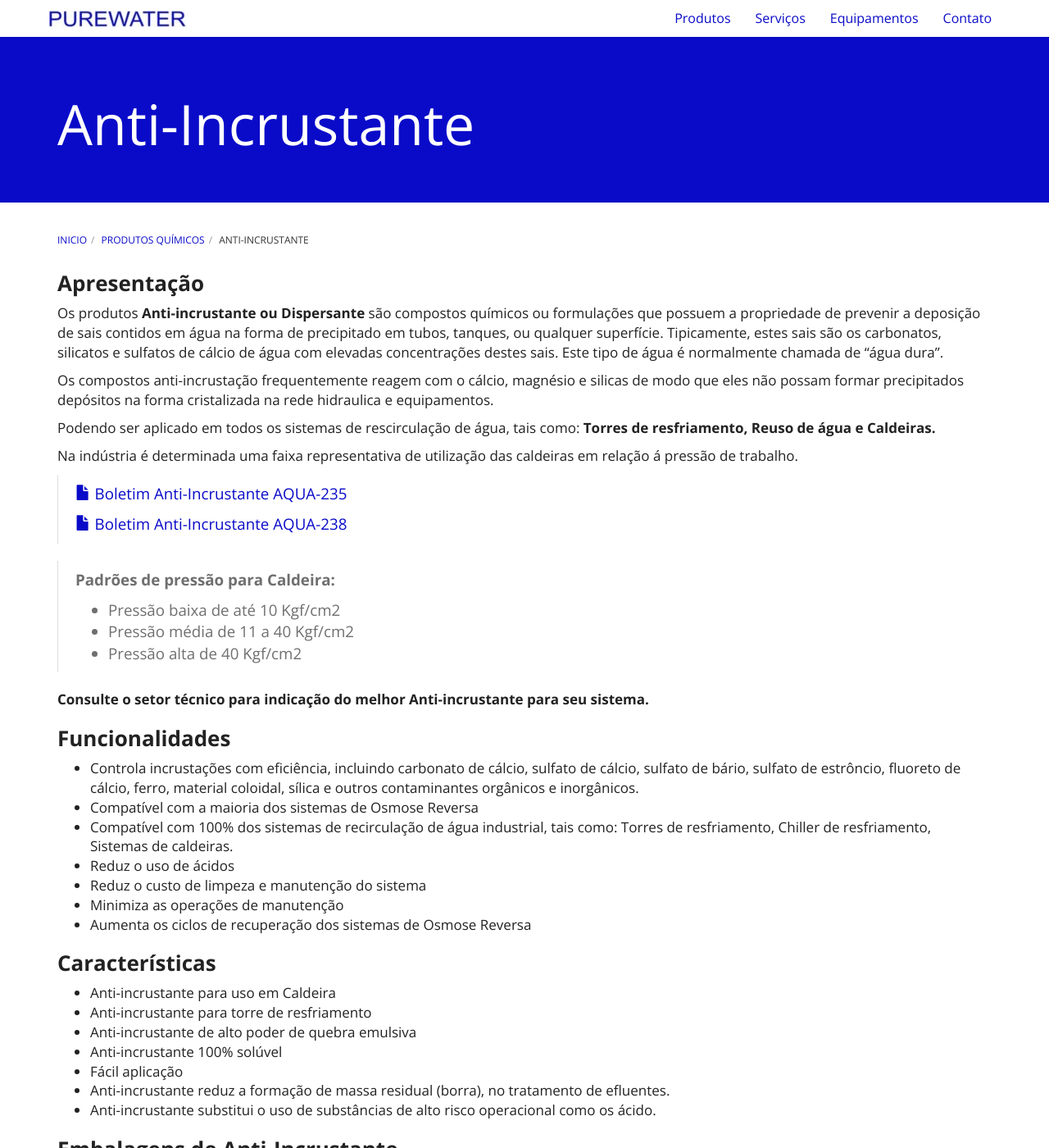
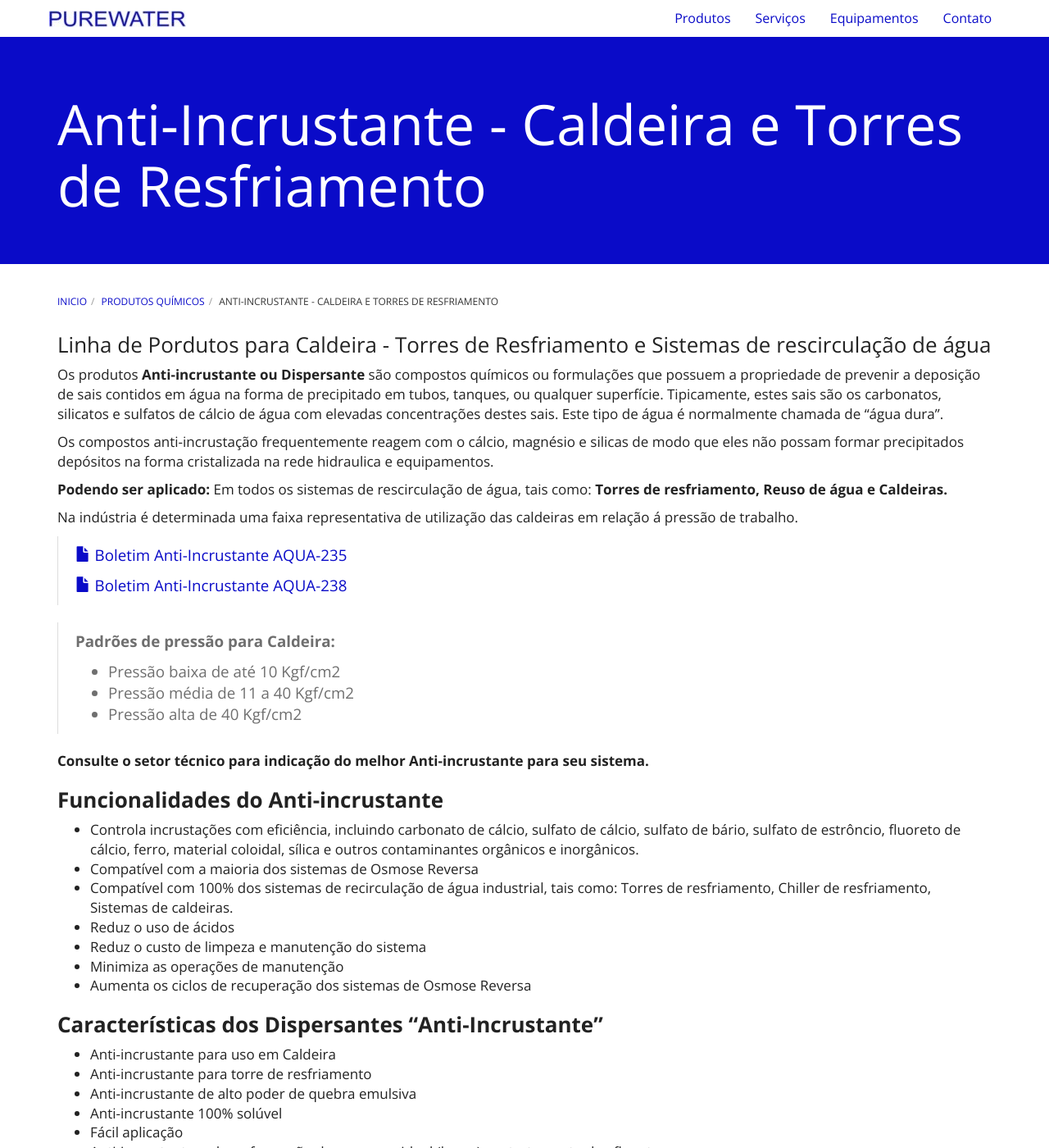
Before and after one commit to purewaterefluentes/purewaterefluentes.github.io, a Jekyll site: the page built from produtos/anti-incrustante.md, in a window 1280 px wide and 1400 px high. Shown: the whole window at 82% size. Built offline with Jekyll 4.4.1, drawn with Linux system fonts in a browser that asks for light colours; nearby versions of some CDN libraries; library files that are not in the unit come from our copies.

Commit message:
Update anti-incrustante.md

```diff
--- a/produtos/anti-incrustante.md
+++ b/produtos/anti-incrustante.md
@@ -1,17 +1,17 @@
 ---
 layout: contato
-title: Anti-Incrustante
+title: Anti-Incrustante - Caldeira e Torres de Resfriamento
 titlePage: Anti-Incrustante
 Subtitle: Dispersante
 ---
 
-### **Apresentação**
+### Linha de Pordutos para Caldeira - Torres de Resfriamento e Sistemas de rescirculação de água
 
 Os produtos **Anti-incrustante ou Dispersante** são compostos químicos ou formulações que possuem a propriedade de prevenir a deposição de sais contidos em água na forma de precipitado em tubos, tanques, ou qualquer superfície. Tipicamente, estes sais são os carbonatos, silicatos e sulfatos de cálcio de água com elevadas concentrações destes sais. Este tipo de água é normalmente chamada de "água dura".
 
 Os compostos anti-incrustação frequentemente reagem com o cálcio, magnésio e silicas de modo que eles não possam formar precipitados depósitos na forma cristalizada na rede hidraulica e equipamentos.
 
-Podendo ser aplicado em todos os sistemas de rescirculação de água, tais como: **Torres de resfriamento, Reuso de água e Caldeiras.**
+**Podendo ser aplicado:** Em todos os sistemas de rescirculação de água, tais como: **Torres de resfriamento, Reuso de água e Caldeiras.**
 
 Na indústria é determinada uma faixa representativa de utilização das caldeiras em relação á pressão de trabalho.
 
@@ -34,7 +34,7 @@ Na indústria é determinada uma faixa representativa de utilização das caldei
 
 **Consulte o setor técnico para indicação do melhor Anti-incrustante para seu sistema.**
 
-### **Funcionalidades**
+### **Funcionalidades do Anti-incrustante**
 
 - Controla incrustações com eficiência, incluindo carbonato de cálcio, sulfato de cálcio, sulfato de bário, sulfato de estrôncio, fluoreto de cálcio, ferro, material coloidal, sílica e outros contaminantes orgânicos e inorgânicos.
 - Compatível com a maioria dos sistemas de Osmose Reversa
@@ -45,7 +45,7 @@ Na indústria é determinada uma faixa representativa de utilização das caldei
 - Aumenta os ciclos de recuperação dos sistemas de Osmose Reversa
 
 
-### **Características**
+### **Características dos Dispersantes "Anti-Incrustante"**
 
 - Anti-incrustante para uso em Caldeira
 - Anti-incrustante para torre de resfriamento
```
